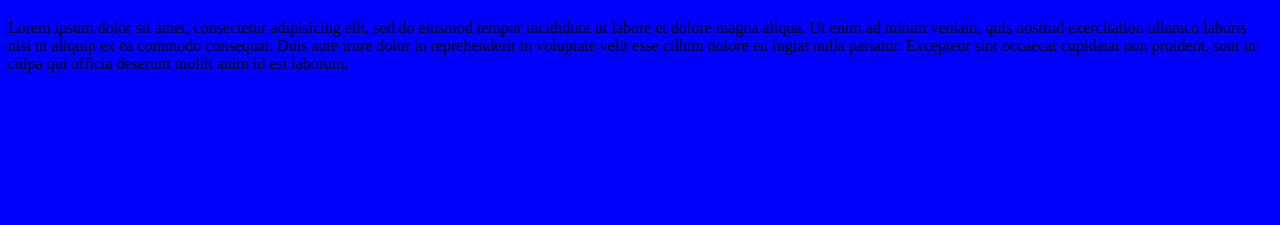
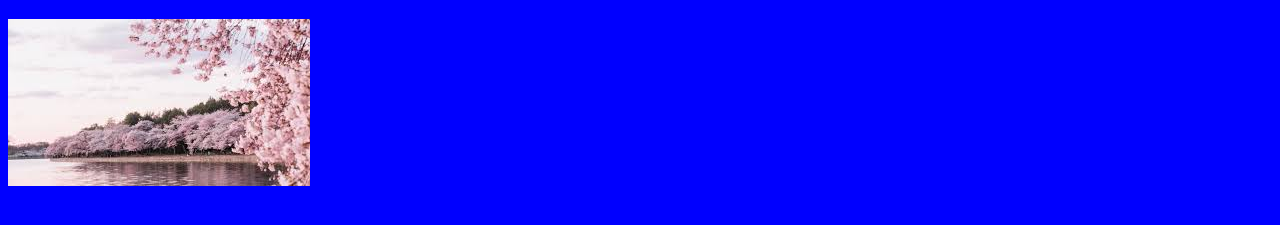
Before and after one commit to justinfredericks10/Spring, a plain HTML site: page index.html in a window 1280 px wide. Shown: the part 61-286 px from the top of the page. Drawn offline with Linux system fonts and the light colour scheme.

Commit message:
replaced paragraph with an image

```diff
--- a/index.html
+++ b/index.html
@@ -8,6 +8,6 @@
   </head>
   <body>
     <h1>Spring is Near</h1>
-    <p>Lorem ipsum dolor sit amet, consectetur adipisicing elit, sed do eiusmod tempor incididunt ut labore et dolore magna aliqua. Ut enim ad minim veniam, quis nostrud exercitation ullamco laboris nisi ut aliquip ex ea commodo consequat. Duis aute irure dolor in reprehenderit in voluptate velit esse cillum dolore eu fugiat nulla pariatur. Excepteur sint occaecat cupidatat non proident, sunt in culpa qui officia deserunt mollit anim id est laborum.</p>
+  <img src="spring.jpg" alt="spring.jpg">
   </body>
 </html>
```
Also changed, not shown: spring.jpg (added).
